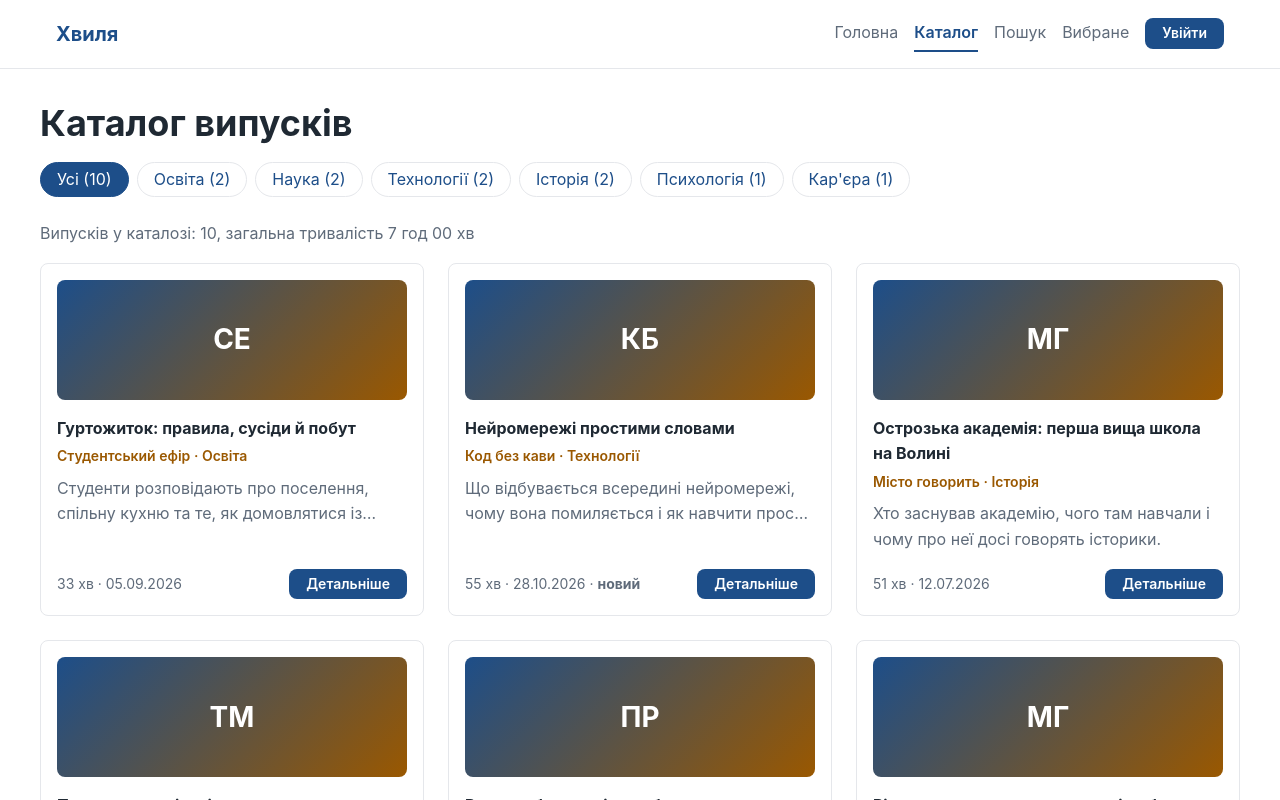
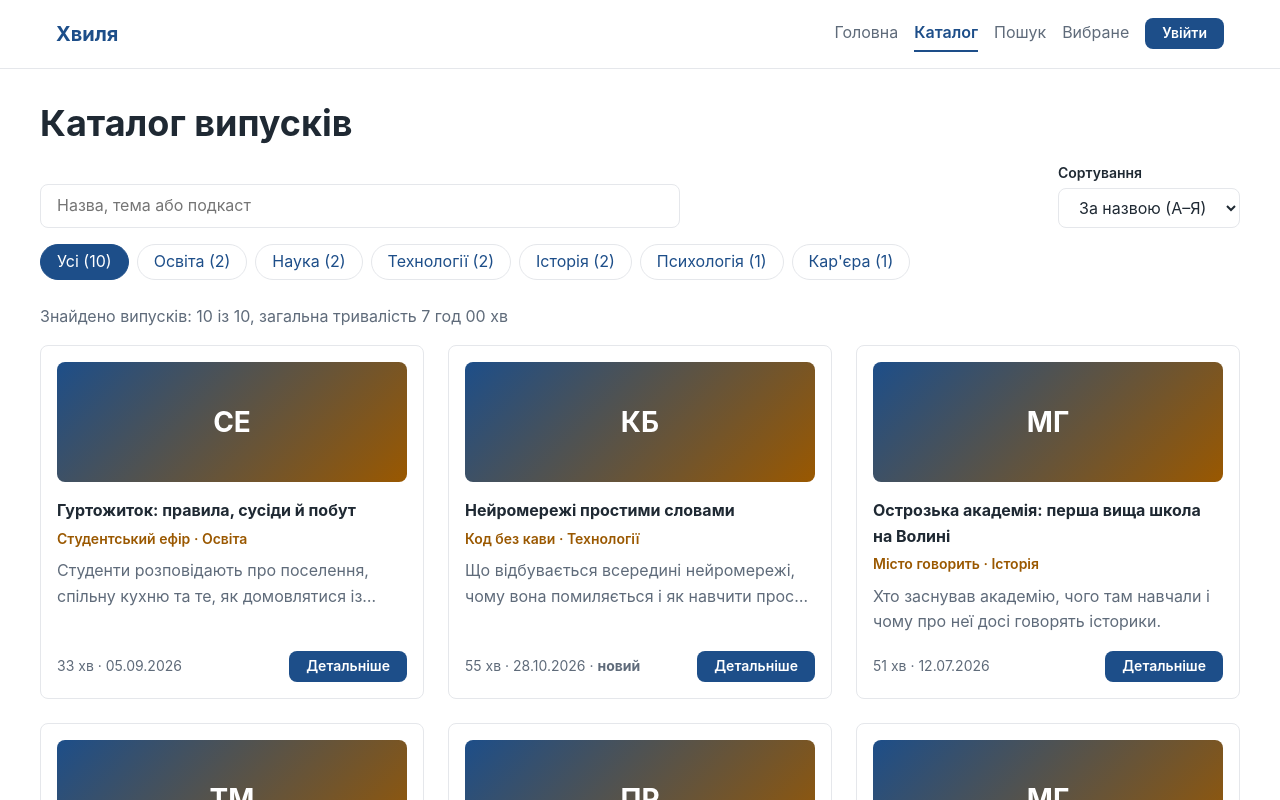
Before and after one commit to AnnaKhoro/webproject-khoroshylova, a React (Vite) app in the folder webproject-react/: page / in a window 1280 px wide. Shown: the top 800 px of the page. Built offline with nearby package versions, Linux system fonts and the light colour scheme.

Commit message:
Add catalog search and filter state

```diff
--- a/webproject-react/src/App.jsx
+++ b/webproject-react/src/App.jsx
@@ -1,42 +1,13 @@
-// Кореневий компонент застосунку «Хвиля»: сторінка каталогу, зібрана з компонентів.
-// Дані поки що з перенесеної заглушки через сховище Store; на ПР12 їх замінить API.
-import { categories, podcasts, episodes } from './data/catalog.js';
-import { Store } from './services/store.js';
-import { formatDuration } from './utils/format.js';
+// Кореневий компонент застосунку «Хвиля»: каркас сторінки (шапка, вміст, підвал)
 import { Header } from './components/Header.jsx';
 import { Footer } from './components/Footer.jsx';
-import { EpisodeList } from './components/EpisodeList.jsx';
-import { Tag } from './components/Tag.jsx';
-
-const store = new Store({ episodes, podcasts, categories });
+import { CatalogPage } from './pages/CatalogPage.jsx';
 
 export default function App() {
-  const list = store.sortedByTitle();
-  const counts = store.countByCategory();
-
-  // Поки що лише виводимо запис у консоль; модальне вікно з'явиться разом зі станом на ПР10
-  function handleOpen(id) {
-    console.log('Відкрити випуск:', store.byId(id));
-  }
-
   return (
     <>
       <Header active="Каталог" />
-      <main className="container catalog">
-        <h1>Каталог випусків</h1>
-        <div className="catalog__filters">
-          <div className="tags">
-            <Tag active>Усі ({list.length})</Tag>
-            {store.categories.map((c) => (
-              <Tag key={c.slug}>{c.name} ({counts[c.name] ?? 0})</Tag>
-            ))}
-          </div>
-        </div>
-        <p className="catalog__summary">
-          Випусків у каталозі: {list.length}, загальна тривалість {formatDuration(Store.totalDuration(list))}
-        </p>
-        <EpisodeList episodes={list} onOpen={handleOpen} />
-      </main>
+      <CatalogPage />
       <Footer />
     </>
   );
--- /dev/null
+++ b/webproject-react/src/components/CategoryFilter.jsx
@@ -0,0 +1,17 @@
+// Фільтр категорій: отримує перелік, кількості, поточне значення й функцію зміни.
+// Активна категорія позначається модифікатором tag--active через компонент Tag.
+import { Tag } from './Tag.jsx';
+
+export function CategoryFilter({ categories, counts, value, onChange }) {
+  const total = Object.values(counts).reduce((sum, n) => sum + n, 0);
+  return (
+    <div className="tags" aria-label="Категорії">
+      <Tag active={value === null} onClick={() => onChange(null)}>Усі ({total})</Tag>
+      {categories.map((c) => (
+        <Tag key={c.slug} active={value === c.slug} onClick={() => onChange(c.slug)}>
+          {c.name} ({counts[c.name] ?? 0})
+        </Tag>
+      ))}
+    </div>
+  );
+}
--- /dev/null
+++ b/webproject-react/src/components/SearchField.jsx
@@ -0,0 +1,18 @@
+// Кероване поле пошуку: значення приходить згори (value), а про намір змінити його
+// компонент лише повідомляє батькові через onChange. Власних даних не має.
+export function SearchField({ value, onChange, label = 'Пошук випусків', placeholder = 'Назва, тема або подкаст' }) {
+  return (
+    <form className="search" role="search" onSubmit={(event) => event.preventDefault()}>
+      <label className="visually-hidden" htmlFor="catalog-query">{label}</label>
+      <input
+        className="search__input"
+        id="catalog-query"
+        type="search"
+        placeholder={placeholder}
+        autoComplete="off"
+        value={value}
+        onChange={(event) => onChange(event.target.value)}
+      />
+    </form>
+  );
+}
--- /dev/null
+++ b/webproject-react/src/pages/CatalogPage.jsx
@@ -0,0 +1,53 @@
+// Сторінка каталогу: тут живе стан, потрібний і полю пошуку, і фільтру, і переліку —
+// їхній найближчий спільний предок. Дочірні компоненти отримують значення й функції зміни.
+import { useState } from 'react';
+import { categories, podcasts, episodes } from '../data/catalog.js';
+import { Store } from '../services/store.js';
+import { formatDuration } from '../utils/format.js';
+import { SearchField } from '../components/SearchField.jsx';
+import { CategoryFilter } from '../components/CategoryFilter.jsx';
+import { Field } from '../components/Field.jsx';
+import { EpisodeList } from '../components/EpisodeList.jsx';
+
+const store = new Store({ episodes, podcasts, categories });
+const counts = store.countByCategory();
+
+export function CatalogPage() {
+  const [query, setQuery] = useState('');
+  const [category, setCategory] = useState(null);   // slug або null — «Усі»
+  const [sort, setSort] = useState('title');         // 'title' | 'date'
+
+  // Похідні дані: обчислюються під час кожного рендерингу, а не зберігаються в стані
+  const filtered = store
+    .search(query)
+    .filter((episode) => !category || episode.categorySlug === category)
+    .sort((a, b) => (sort === 'date'
+      ? b.publishedAt.localeCompare(a.publishedAt)
+      : a.title.localeCompare(b.title, 'uk')));
+
+  function handleOpen(id) {
+    console.log('Відкрити випуск:', store.byId(id));
+  }
+
+  return (
+    <main className="container catalog">
+      <h1>Каталог випусків</h1>
+      <div className="catalog__filters">
+        <div className="catalog__controls">
+          <SearchField value={query} onChange={setQuery} />
+          <div className="catalog__actions">
+            <Field label="Сортування" name="sort" as="select" value={sort} onChange={(event) => setSort(event.target.value)}>
+              <option value="title">За назвою (А–Я)</option>
+              <option value="date">Спочатку нові</option>
+            </Field>
+          </div>
+        </div>
+        <CategoryFilter categories={store.categories} counts={counts} value={category} onChange={setCategory} />
+      </div>
+      <p className="catalog__summary" role="status">
+        Знайдено випусків: {filtered.length} із {store.all().length}, загальна тривалість {formatDuration(Store.totalDuration(filtered))}
+      </p>
+      <EpisodeList episodes={filtered} onOpen={handleOpen} />
+    </main>
+  );
+}
```
